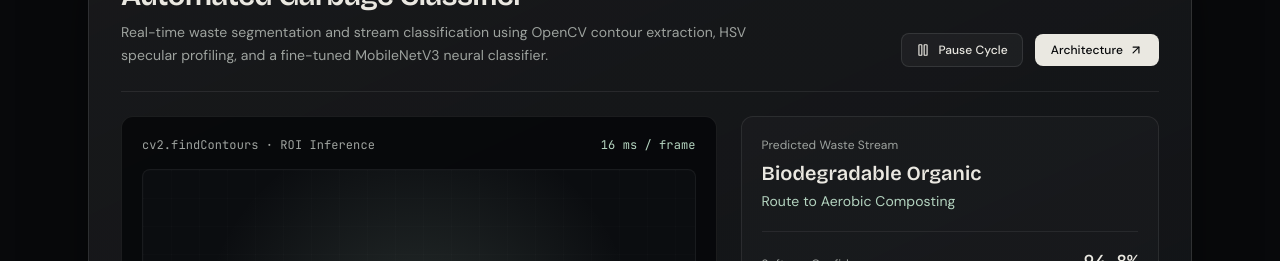
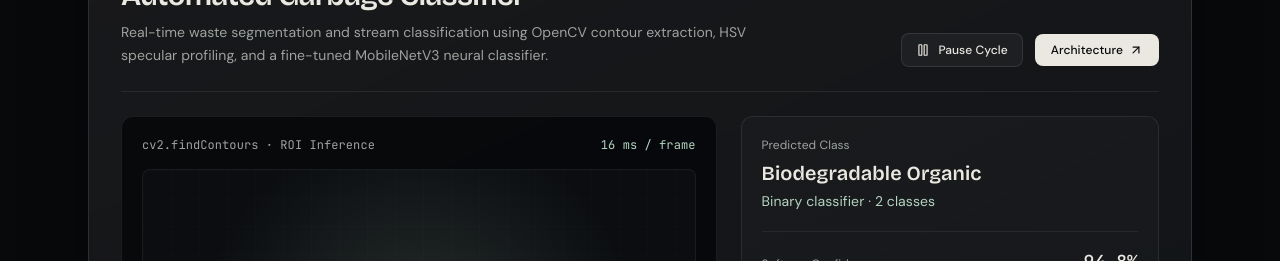
Before and after one commit to PAVITHRA-NARSING/my-portfolio, a React (Vite) app: page / in a window 1280 px wide. Shown: the part 1020-1281 px from the top of the page. Built offline with nearby package versions, Linux system fonts and the light colour scheme.

Commit message:
Show two waste classification results

```diff
--- a/src/components/GarbageClassifierDemo.tsx
+++ b/src/components/GarbageClassifierDemo.tsx
@@ -261,7 +261,7 @@ export function GarbageClassifierDemo({ onOpenFullProject }: GarbageClassifierDe
         {/* Right: Live Classification Readout & Spectral Feature Bars */}
         <div className="lg:col-span-5 flex flex-col justify-between gap-5 rounded-xl border border-white/[0.08] bg-white/[0.02] p-5">
           <div>
-            <p className="text-xs text-[#9ea39f]">Predicted Waste Stream</p>
+            <p className="text-xs text-[#9ea39f]">Predicted Class</p>
             <AnimatePresence mode="wait">
               <motion.div
                 key={sample.id}
@@ -274,7 +274,7 @@ export function GarbageClassifierDemo({ onOpenFullProject }: GarbageClassifierDe
                   {sample.classLabel}
                 </h3>
                 <p className="mt-1 text-sm" style={{ color: palette.stroke }}>
-                  {sample.recyclability}
+                  {'Binary classifier · 2 classes'}
                 </p>
               </motion.div>
             </AnimatePresence>
```
